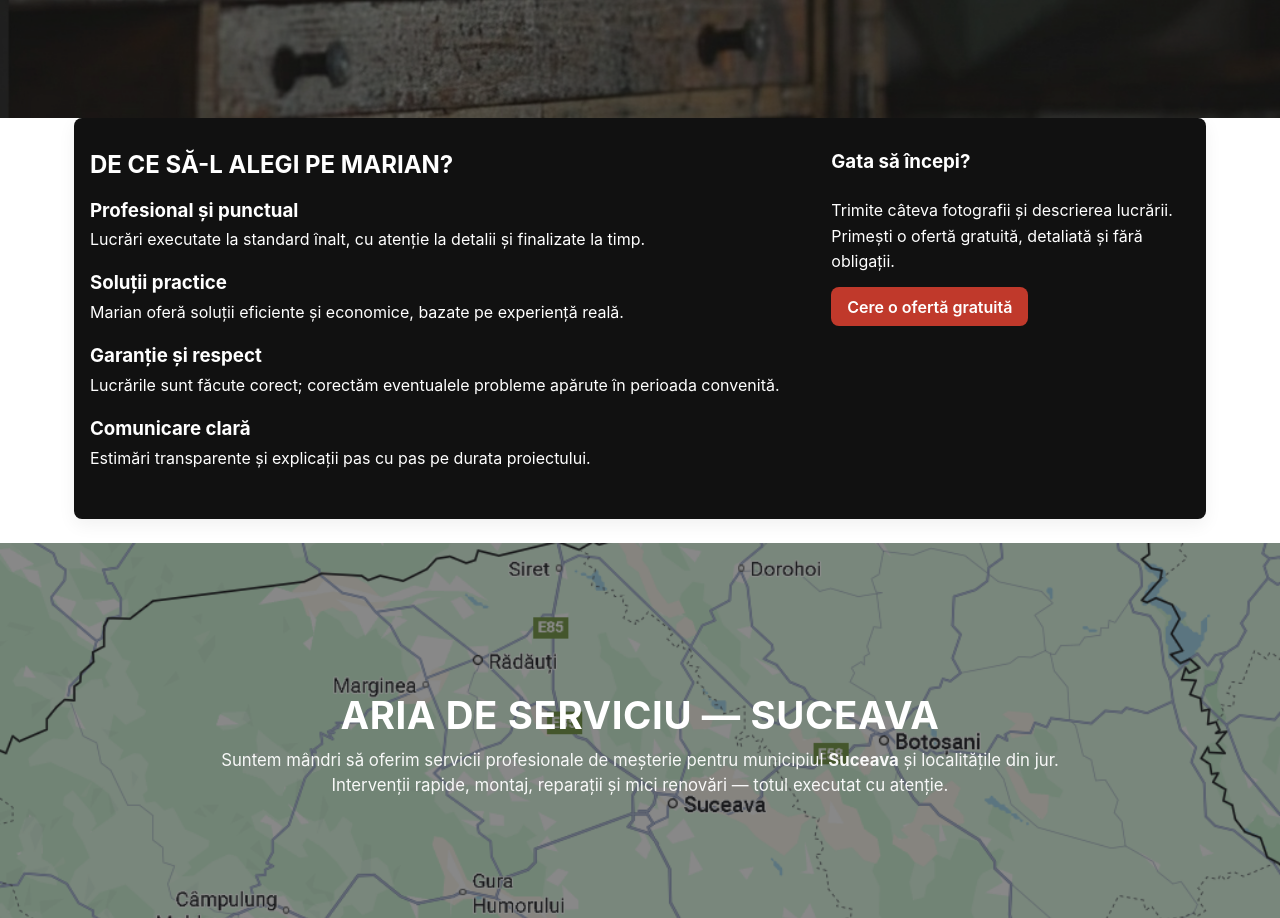
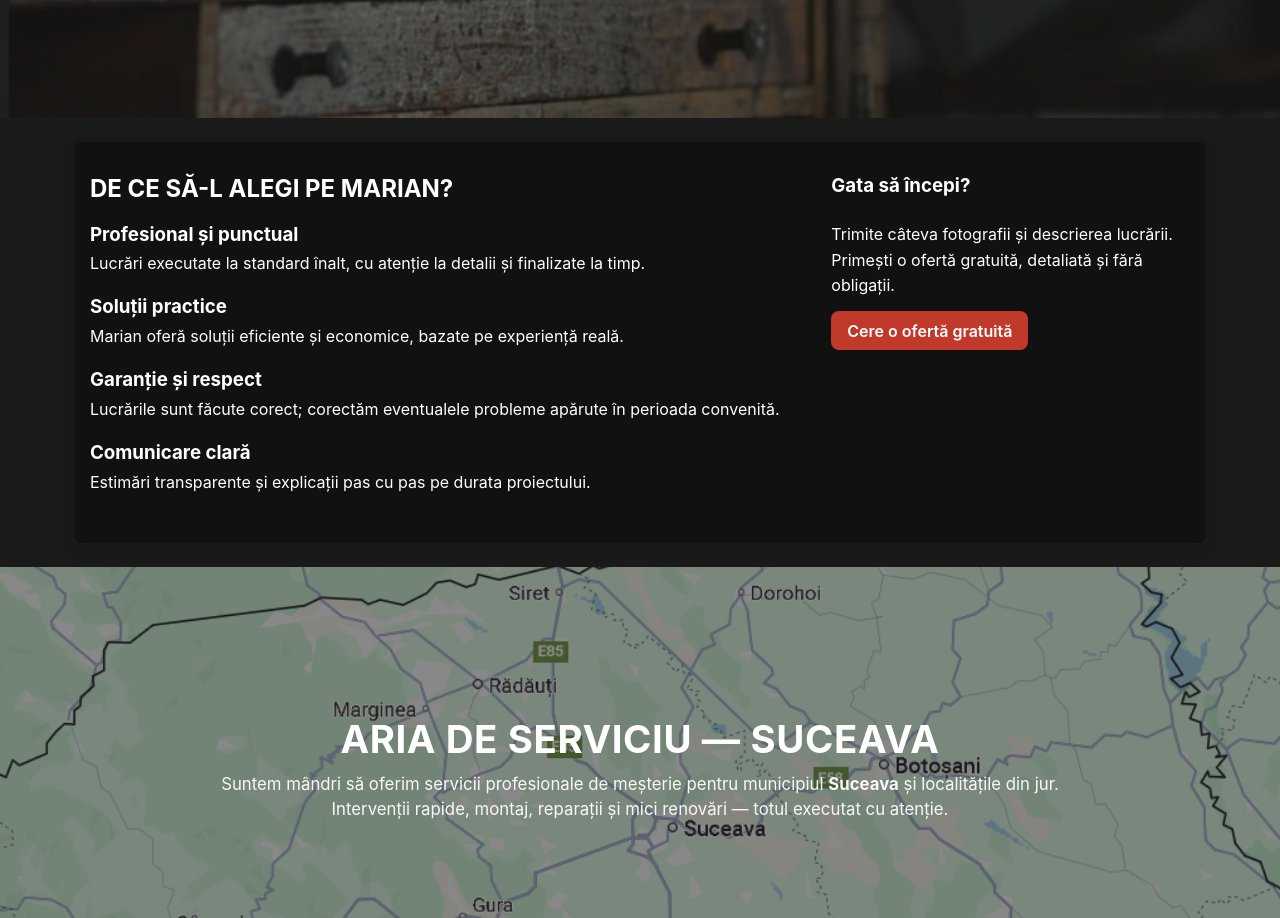
Before and after one commit to cojovlad/react-app-marian-repara, a React (Create React App) app: page / in a window 1280 px wide. Shown: the part 1748-2666 px from the top of the page. Built offline with nearby package versions, Linux system fonts and the light colour scheme.

Commit message:
additional css changes

```diff
--- a/src/App.css
+++ b/src/App.css
@@ -3,6 +3,7 @@
     min-height: 100vh;
     display: flex;
     flex-direction: column;
+    background: #1a1a1a;
 }
 
 .main-content {
--- a/src/components/benefits/text/BenefitsSnippet.module.css
+++ b/src/components/benefits/text/BenefitsSnippet.module.css
@@ -4,7 +4,7 @@
     grid-template-columns: 2fr 1fr;
     gap: 1.5rem;
     max-width: 1100px;
-    margin: 0 auto 1.5rem;
+    margin: 1.5rem auto 1.5rem auto;
     padding: 2rem 1rem;
     align-items: start;
     background: #111;
```
